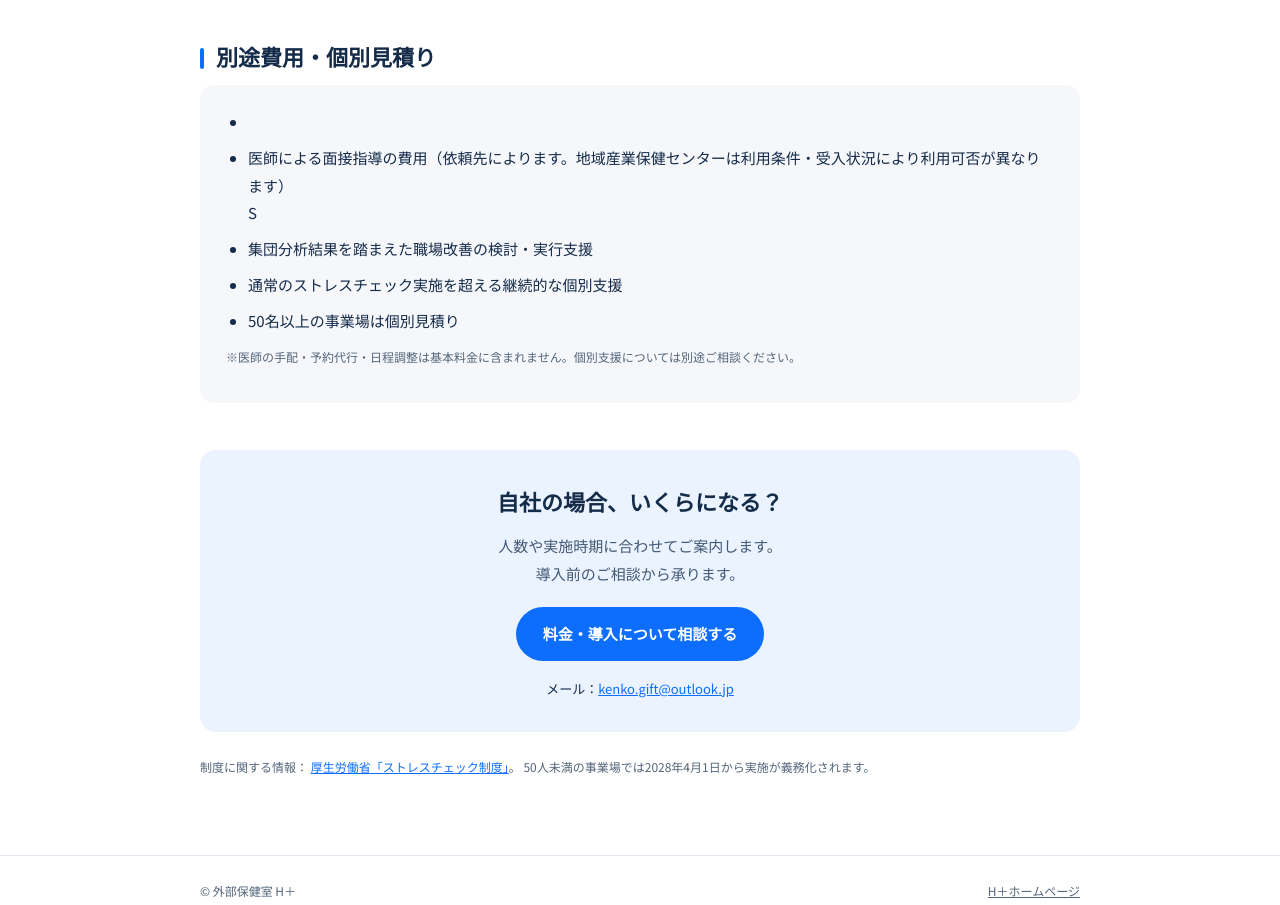
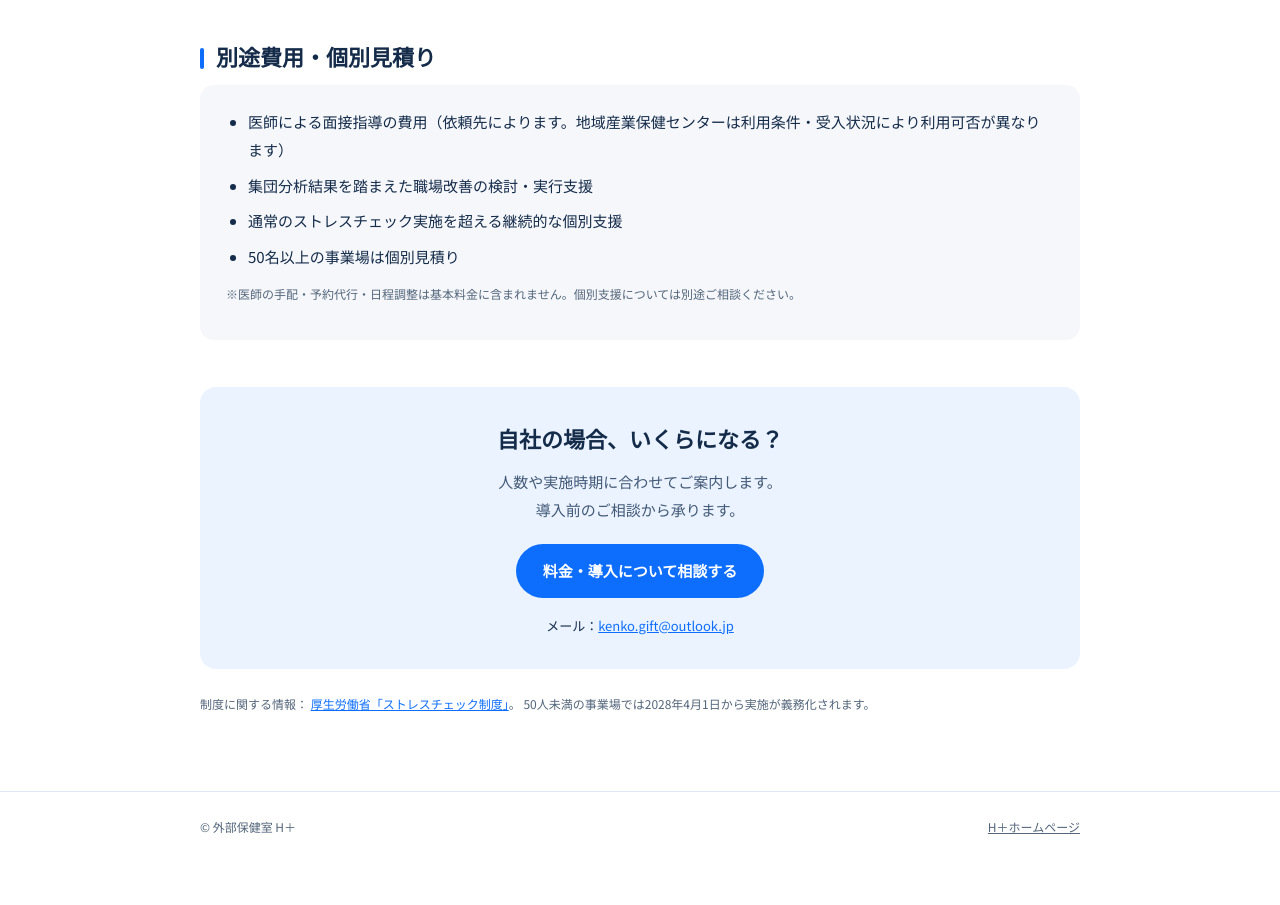
Before and after one commit to kenko365office-ctrl/hplus-site, a plain HTML site: page stresscheck/index.html in a window 1280 px wide. Shown: the part 2095-3000 px from the top of the page. After the commit the page ends 2957 px from the top, so only its background shows below. Drawn offline with Linux system fonts and the light colour scheme.

Commit message:
Update index.html

```diff
--- a/stresscheck/index.html
+++ b/stresscheck/index.html
@@ -564,7 +564,8 @@
       <h2 id="extra-heading">別途費用・個別見積り</h2>
       <div class="notes-box">
         <ul>
-          <li><li>医師による面接指導の費用（依頼先によります。地域産業保健センターは利用条件・受入状況により利用可否が異なります）</li>S</li>
+
+<li>医師による面接指導の費用（依頼先によります。地域産業保健センターは利用条件・受入状況により利用可否が異なります）</li>
           <li>集団分析結果を踏まえた職場改善の検討・実行支援</li>
           <li>通常のストレスチェック実施を超える継続的な個別支援</li>
           <li>50名以上の事業場は個別見積り</li>
```
